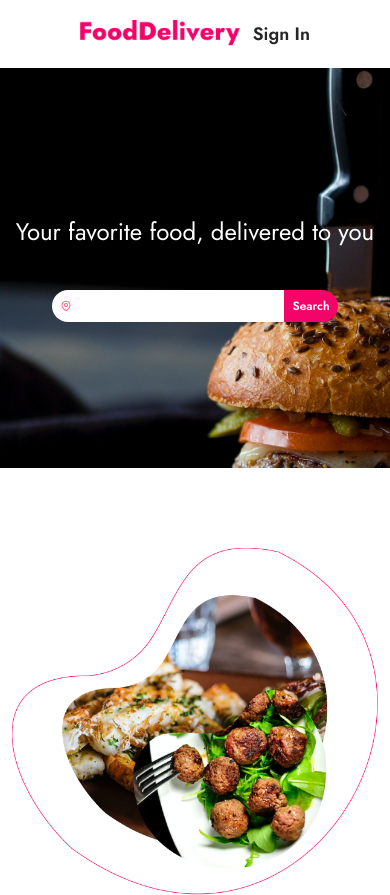
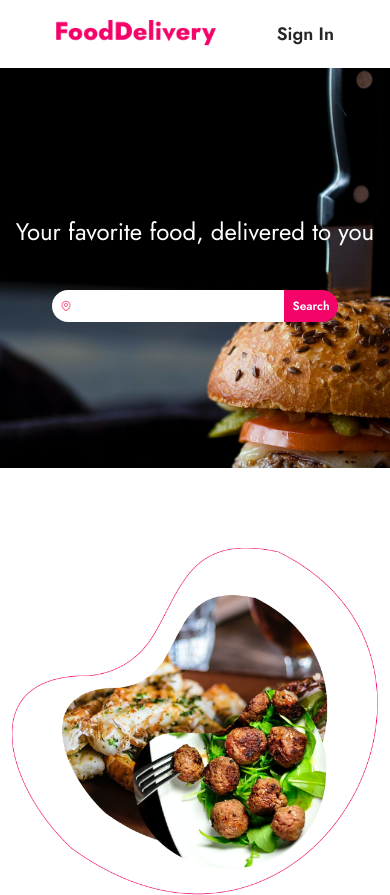
Before and after one commit to Eagl3Eyes/Food-Delivery-App---PROMIXCO-Group, a plain HTML site: page index.html in a window 390 px wide. Shown: the top 895 px of the page. Drawn offline with nearby package versions, Linux system fonts and the light colour scheme.

Commit message:
bug fixed

```diff
--- a/index.html
+++ b/index.html
@@ -23,7 +23,7 @@
 
     <header>
         <!-- Navbar -->
-        <nav class="flex justify-between m-auto py-5 px-20">
+        <nav class="flex justify-between m-auto py-5 px-14 lg:px-20">
             <a href="#"><img class="w-40 md:w-auto" src="images/logo.png" alt=""></a>
             <a class="text-lg font-semibold text-[#262626]" href=" #">Sign In</a>
         </nav>
```
